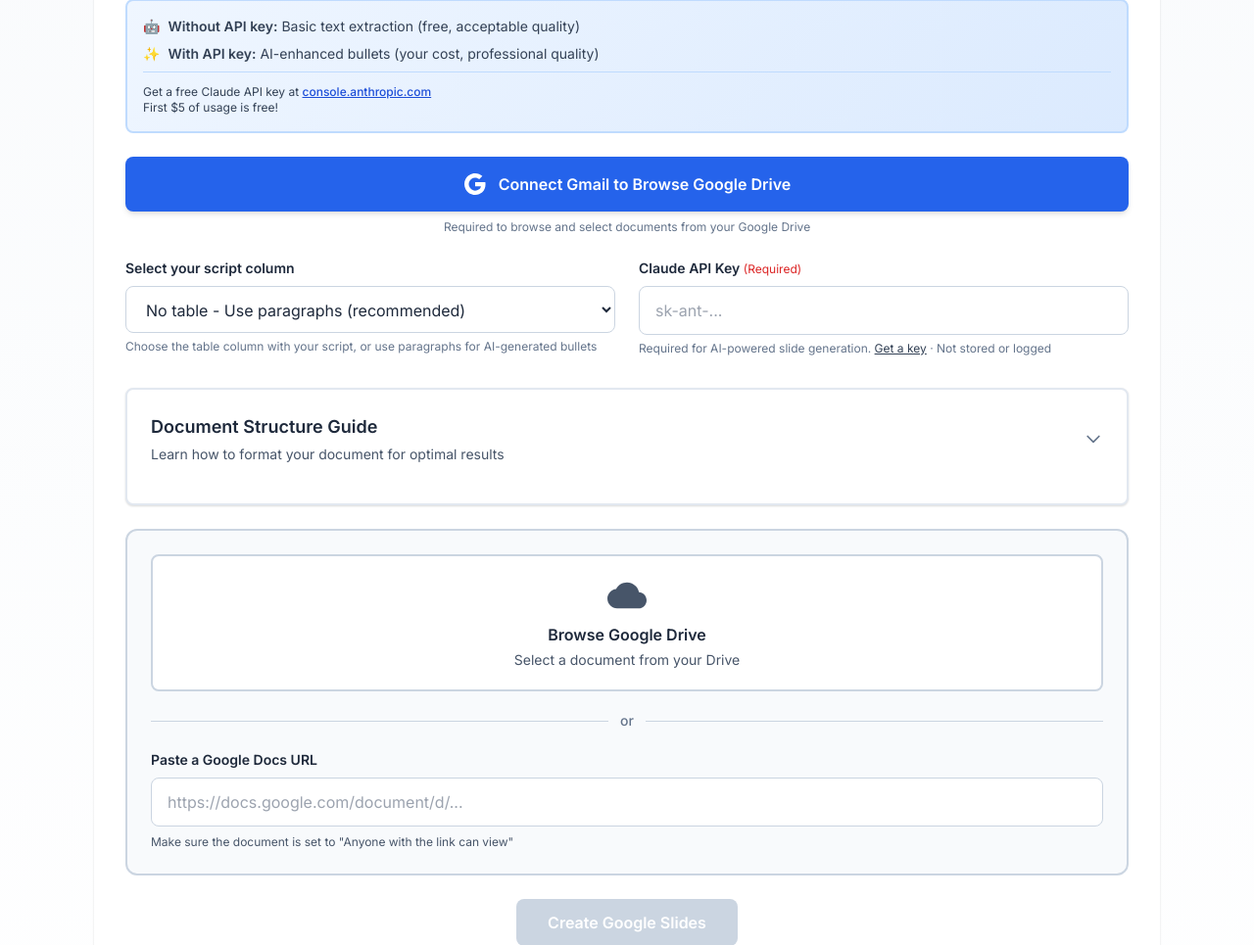
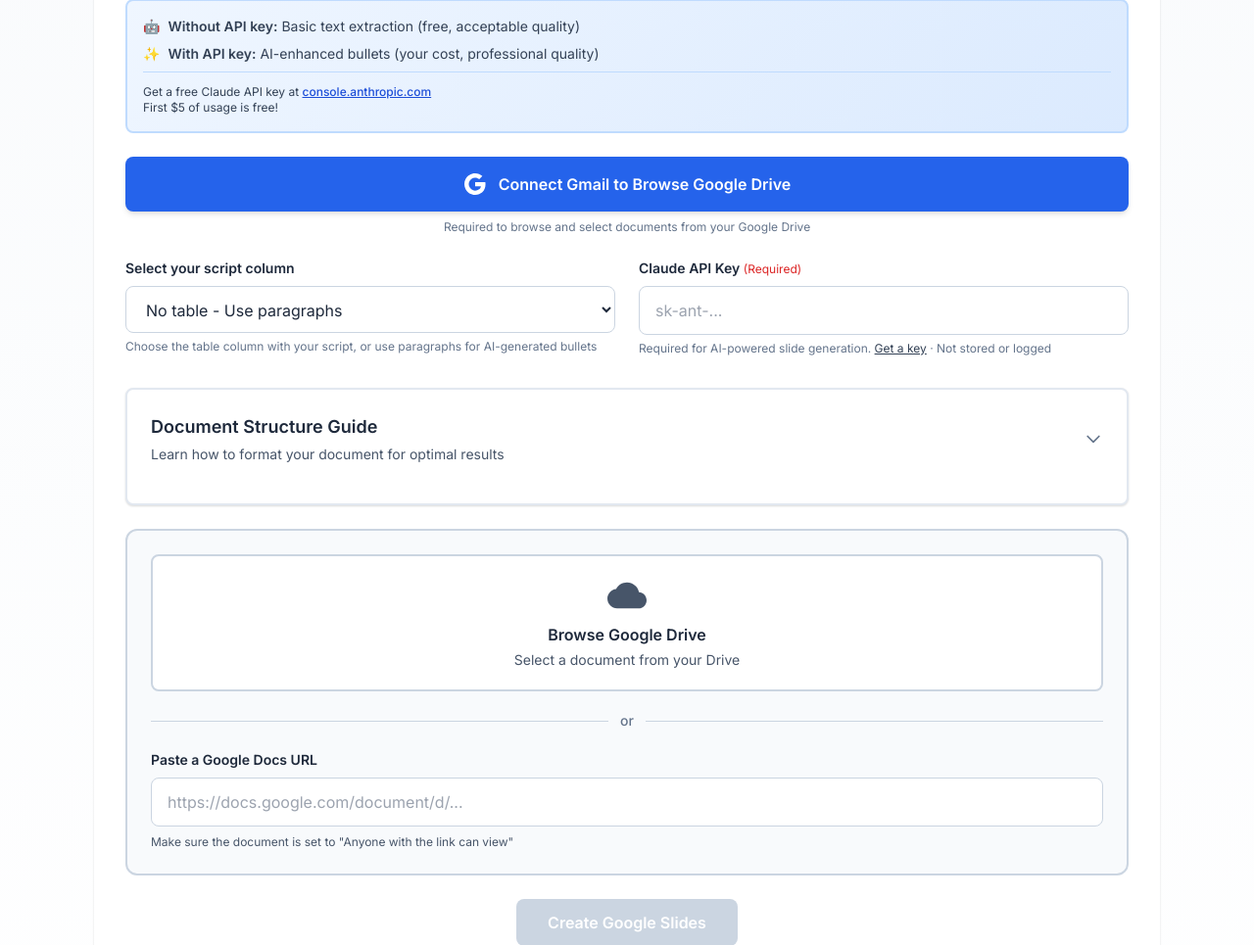
Before and after one commit to sumrae412/slidegenerator, a Flask app: template templates/file_to_slides.html in a window 1280 px wide. Shown: the part 393-1358 px from the top of the page at 98% size. Run offline with Flask 3, Linux system fonts and the light colour scheme; the template is opened without the code that fills it, so the values that code supplies are empty; some libraries are stand-ins or nearby versions.

Commit message:
v131: UI improvement - Remove 'recommended' from column dropdown
Changes:
- Changed "No table - Use paragraphs (recommended)" to "No table - Use paragraphs"
- Cleaner, less prescriptive UI text
- Dropdown option at templates/file_to_slides.html:227

🤖 Generated with [Claude Code](https://claude.com/claude-code)

Co-Authored-By: Claude <noreply@anthropic.com>

```diff
--- a/templates/file_to_slides.html
+++ b/templates/file_to_slides.html
@@ -224,7 +224,7 @@
                             Select your script column
                         </label>
                         <select id="script-column" name="script_column" class="w-full px-4 py-3 border border-slate-300 rounded-lg bg-white text-slate-800 transition-all">
-                            <option value="0" selected>No table - Use paragraphs (recommended)</option>
+                            <option value="0" selected>No table - Use paragraphs</option>
                             <option value="1">Column 1</option>
                             <option value="2">Column 2</option>
                             <option value="3">Column 3</option>
```
